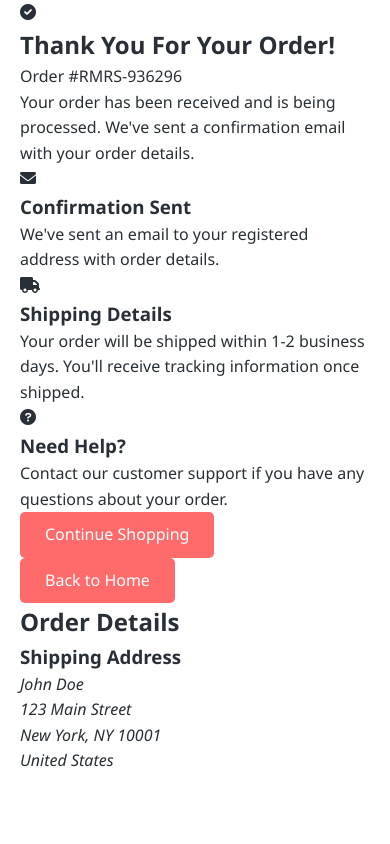
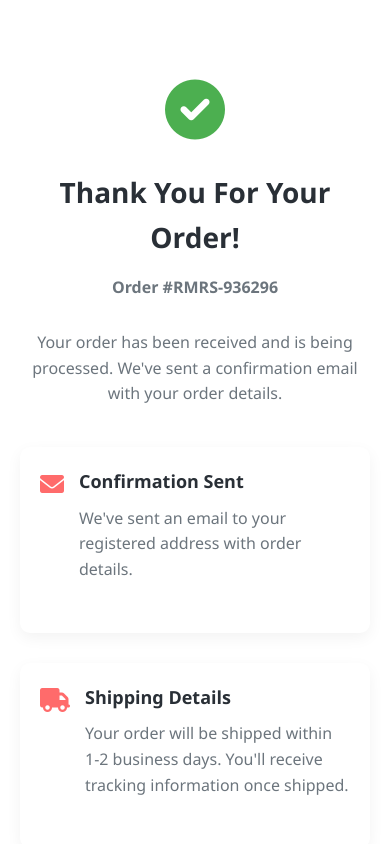
Before and after one commit to amzadhossainrafi/rmrshoes-best-foorwear-company-in-bangladesh, a plain HTML site: page order-thank-you.html in a window 390 px wide. Shown: the top 844 px of the page. Drawn offline with nearby package versions, Linux system fonts and the light colour scheme; files that its build step writes are made by us from their sources; files whose address does not match are found by name.

Commit message:
Update style.css
add thank you pages css

```diff
--- a/style.css
+++ b/style.css
@@ -1656,4 +1656,229 @@ img {
     .btn-prev {
         margin-top: 15px;
     }
-}
+
+}
+/* Thank You Pages */
+.thank-you-section {
+    padding: 80px 0;
+    text-align: center;
+}
+
+.thank-you-content {
+    max-width: 800px;
+    margin: 0 auto;
+}
+
+.thank-you-icon i {
+    font-size: 80px;
+    color: #4CAF50;
+    margin-bottom: 30px;
+}
+
+.thank-you-section h1 {
+    font-size: 36px;
+    margin-bottom: 15px;
+}
+
+.thank-you-section p {
+    font-size: 18px;
+    color: var(--gray-color);
+    margin-bottom: 30px;
+}
+
+.order-number {
+    font-size: 20px;
+    font-weight: 600;
+    margin-bottom: 30px;
+}
+
+.order-summary,
+.thank-you-details {
+    display: grid;
+    grid-template-columns: repeat(auto-fit, minmax(250px, 1fr));
+    gap: 30px;
+    margin: 40px 0;
+    text-align: left;
+}
+
+.summary-item,
+.detail-item {
+    display: flex;
+    gap: 15px;
+    padding: 20px;
+    background: #fff;
+    border-radius: 10px;
+    box-shadow: 0 5px 15px rgba(0, 0, 0, 0.05);
+}
+
+.summary-item i,
+.detail-item i {
+    font-size: 24px;
+    color: var(--primary-color);
+    margin-top: 5px;
+}
+
+.summary-item h3,
+.detail-item h3 {
+    font-size: 18px;
+    margin-bottom: 10px;
+}
+
+.summary-item p,
+.detail-item p {
+    font-size: 14px;
+    color: var(--gray-color);
+}
+
+.thank-you-actions {
+    display: flex;
+    justify-content: center;
+    gap: 15px;
+    margin-top: 40px;
+}
+
+.btn-outline {
+    background: transparent;
+    border: 2px solid var(--primary-color);
+    color: var(--primary-color);
+}
+
+.btn-outline:hover {
+    background: var(--primary-color);
+    color: #fff;
+}
+
+/* Order Details */
+.order-details {
+    max-width: 800px;
+    margin: 60px auto 0;
+    padding: 30px;
+    background: #fff;
+    border-radius: 10px;
+    box-shadow: 0 5px 15px rgba(0, 0, 0, 0.05);
+    text-align: left;
+}
+
+.order-details h2 {
+    font-size: 24px;
+    margin-bottom: 30px;
+    padding-bottom: 15px;
+    border-bottom: 1px solid #eee;
+}
+
+.order-items {
+    margin-bottom: 30px;
+}
+
+.order-item {
+    display: flex;
+    align-items: center;
+    padding: 15px 0;
+    border-bottom: 1px solid #eee;
+}
+
+.order-item:last-child {
+    border-bottom: none;
+}
+
+.item-image {
+    width: 80px;
+    margin-right: 20px;
+}
+
+.item-image img {
+    width: 100%;
+    border-radius: 5px;
+}
+
+.item-details {
+    flex: 1;
+}
+
+.item-details h3 {
+    margin-bottom: 5px;
+    font-size: 16px;
+}
+
+.item-total {
+    font-weight: 600;
+}
+
+.order-totals {
+    margin: 30px 0;
+}
+
+.total-row {
+    display: flex;
+    justify-content: space-between;
+    margin-bottom: 15px;
+}
+
+.grand-total {
+    margin-top: 20px;
+    padding-top: 15px;
+    border-top: 1px solid #eee;
+    font-weight: 700;
+    font-size: 18px;
+}
+
+.shipping-address {
+    margin-top: 30px;
+    padding-top: 30px;
+    border-top: 1px solid #eee;
+}
+
+.shipping-address h3 {
+    margin-bottom: 15px;
+    font-size: 18px;
+}
+
+.shipping-address address p {
+    margin-bottom: 10px;
+    font-style: normal;
+}
+
+/* Contact Thank You Specific */
+.contact-thank-you .thank-you-content {
+    max-width: 600px;
+}
+
+/* Responsive Styles */
+@media (max-width: 768px) {
+    .thank-you-section h1 {
+        font-size: 28px;
+    }
+
+    .thank-you-section p {
+        font-size: 16px;
+    }
+
+    .thank-you-actions {
+        flex-direction: column;
+    }
+
+    .order-summary,
+    .thank-you-details {
+        grid-template-columns: 1fr;
+    }
+}
+
+@media (max-width: 576px) {
+    .thank-you-icon i {
+        font-size: 60px;
+    }
+
+    .order-item {
+        flex-direction: column;
+        text-align: center;
+    }
+
+    .item-image {
+        margin-right: 0;
+        margin-bottom: 15px;
+    }
+
+    .item-total {
+        margin-top: 10px;
+    }
+}
```
